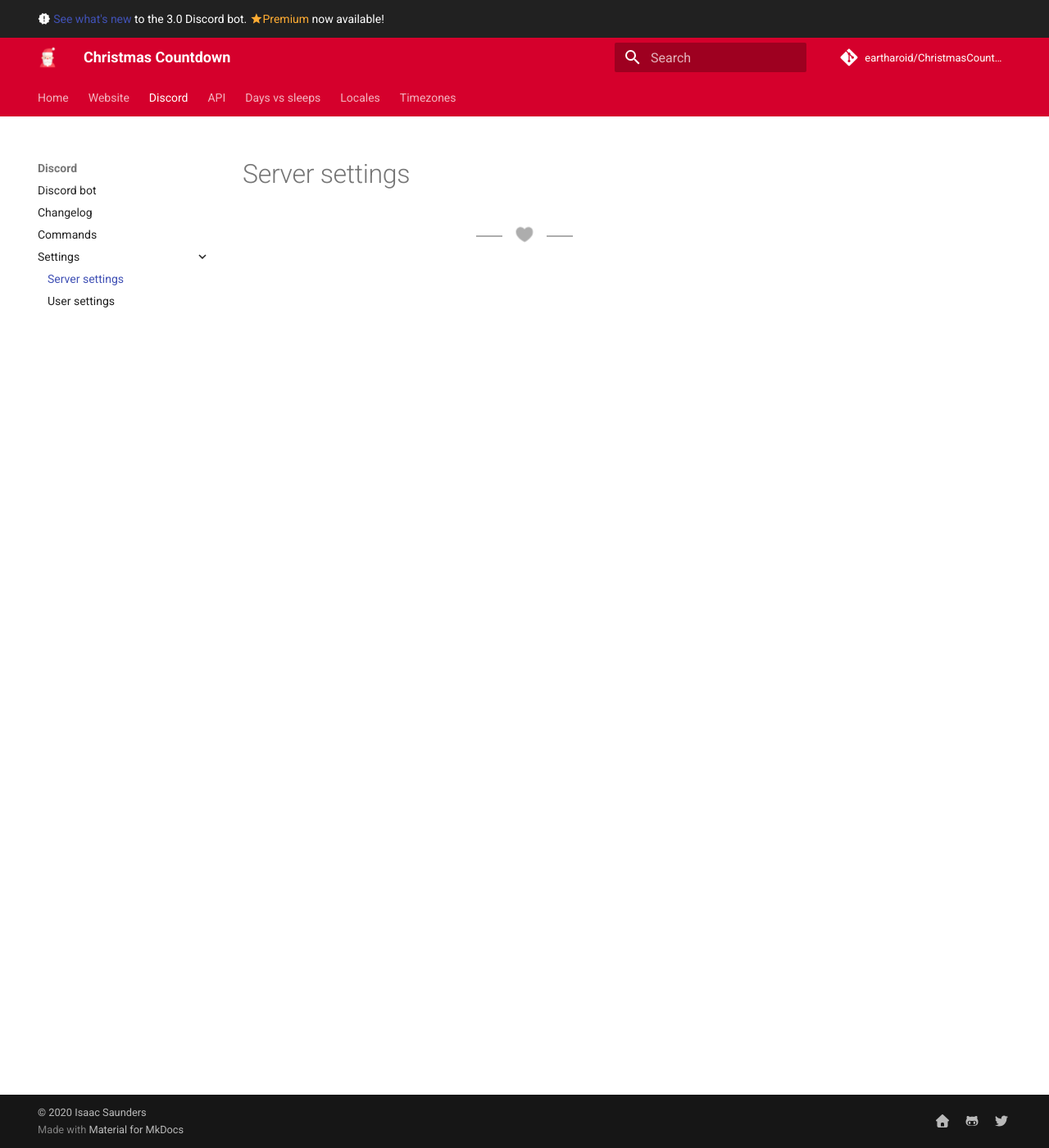
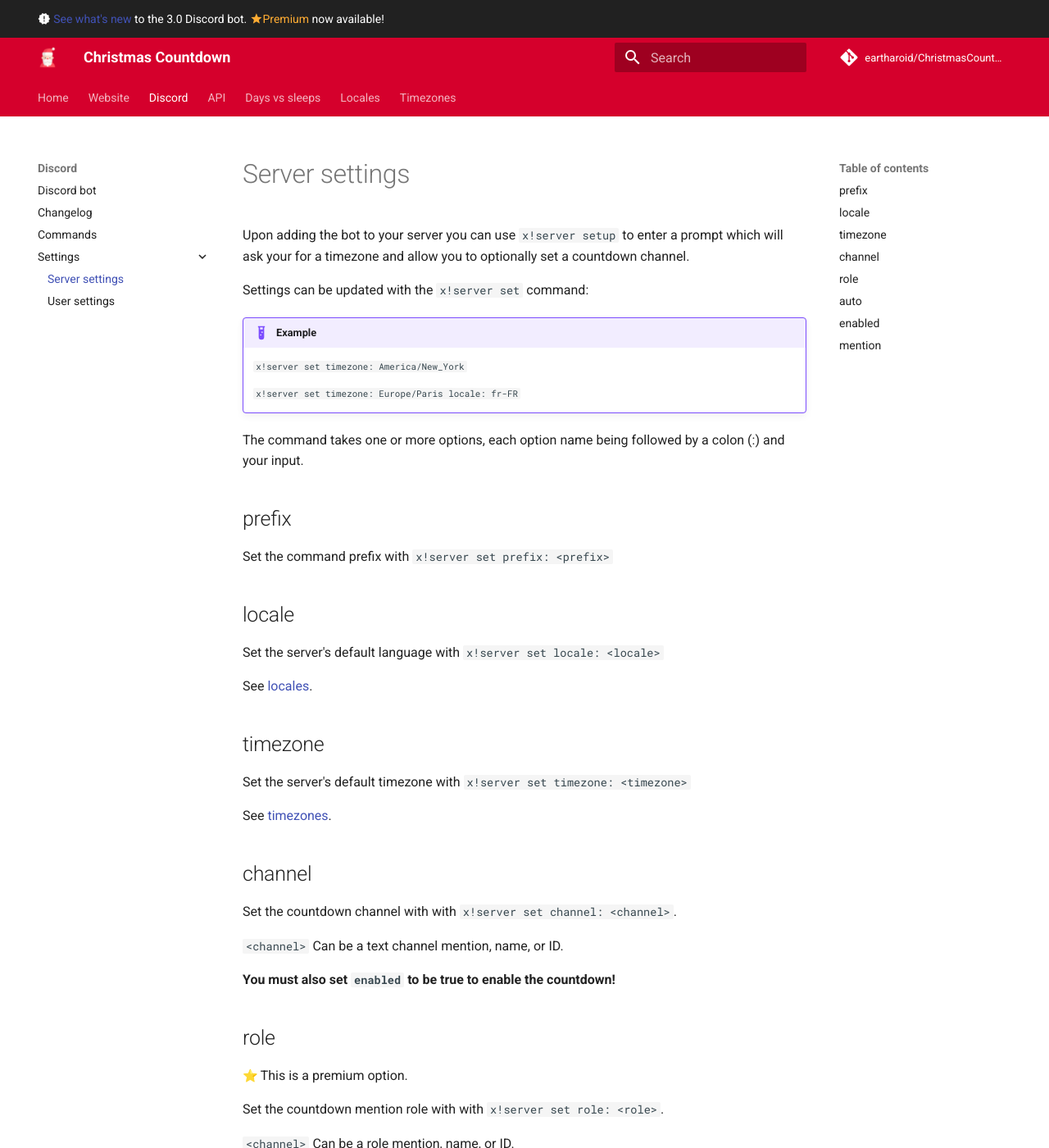
Before and after one commit to christmas-countdown/docs, an MkDocs documentation site: the page built from docs/discord/settings/server.md, in a window 1280 px wide and 1400 px high. Shown: the whole window at 82% size. Built offline with MkDocs 1.6.1 and Material for MkDocs 9.7.7, drawn with Linux system fonts in a browser that asks for light colours; emoji names are drawn with the system emoji font; comment, search, counter and statistics services are not loaded; some of the changed text lies outside the part shown.

Commit message:
Discord settings & invite

```diff
--- a/docs/discord/settings/server.md
+++ b/docs/discord/settings/server.md
@@ -1 +1,75 @@
 # Server settings
+
+Upon adding the bot to your server you can use `x!server setup` to enter a prompt which will ask your for a timezone and allow you to optionally set a countdown channel.
+
+Settings can be updated with the `x!server set` command:
+
+!!! example
+	`x!server set timezone: America/New_York`
+
+	`x!server set timezone: Europe/Paris locale: fr-FR`
+
+The command takes one or more options, each option name being followed by a colon (:) and your input.
+
+## prefix
+
+Set the command prefix with `x!server set prefix: <prefix>`
+
+## locale
+
+Set the server's default language with  `x!server set locale: <locale>`
+
+See [locales](/locales).
+
+## timezone
+
+Set the server's default timezone with  `x!server set timezone: <timezone>`
+
+See [timezones](/timezones).
+
+## channel
+
+Set the countdown channel with with `x!server set channel: <channel>`.
+
+`<channel>` Can be a text channel mention, name, or ID.
+
+**You must also set `enabled` to be true to enable the countdown!**
+
+## role
+
+:star: This is a premium option.
+
+Set the countdown mention role with with `x!server set role: <role>`.
+
+`<channel>` Can be a role mention, name, or ID.
+
+## auto
+
+:star: This is a premium option.
+
+Enable or disable `auto` with `x!server set auto: <boolean>`.
+
+`<boolean>` can be:
+
+- `on`/`off`
+- `true`/`false`
+
+## enabled
+
+Enable or disable the countdown with `x!server set enabled: <boolean>`, or use `x!toggle`
+
+`<boolean>` can be:
+
+- `on`/`off`
+- `true`/`false`
+
+## mention
+
+:star: This is a premium option.
+
+Enable or disable `mention` with `x!server set mention: <boolean>`.
+
+`<boolean>` can be:
+
+- `on`/`off`
+- `true`/`false`
```
Also changed, not shown: docs/discord/index.md (+1 -1 lines), docs/discord/settings/user.md (+21 -0 lines).
